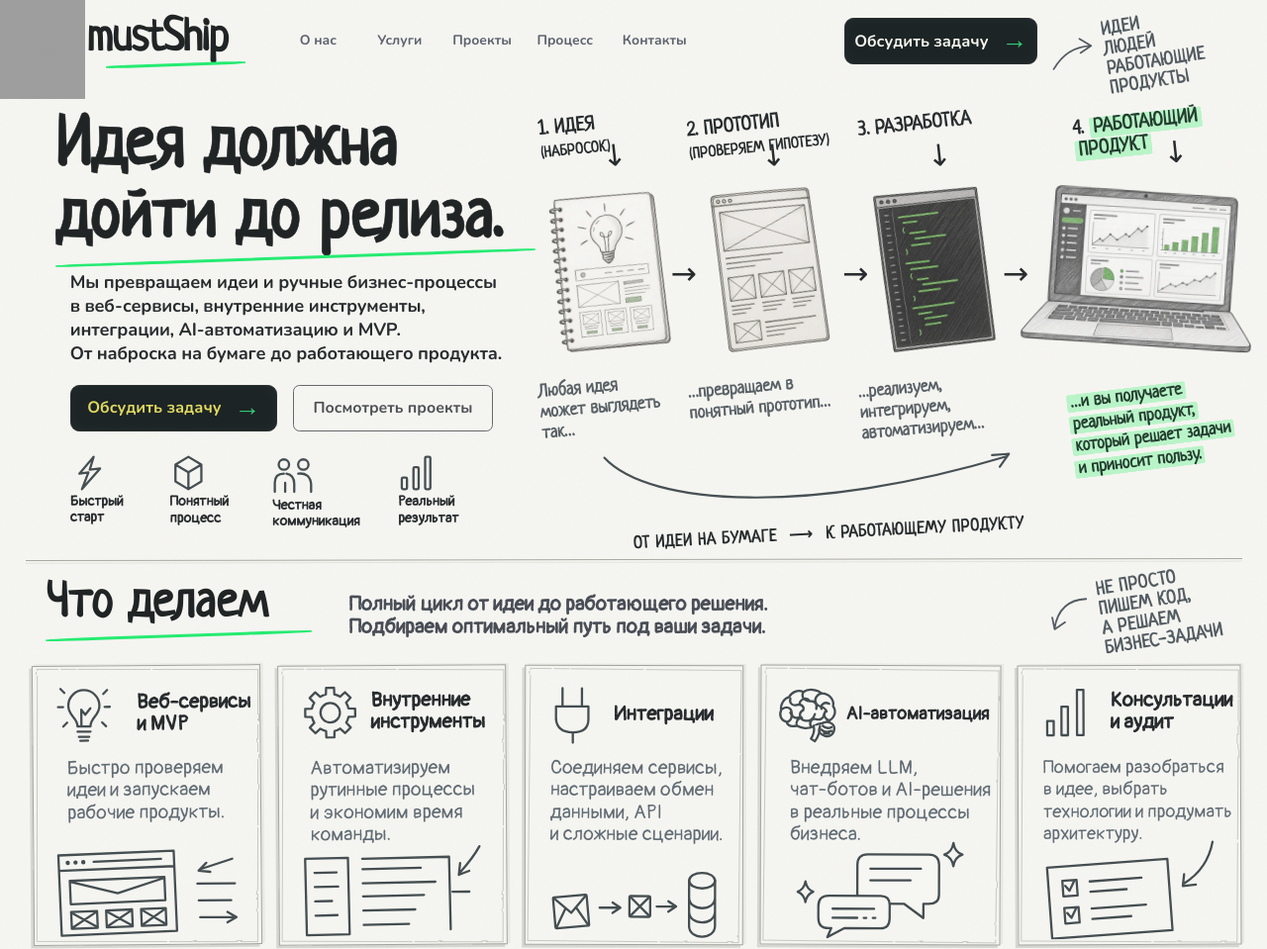
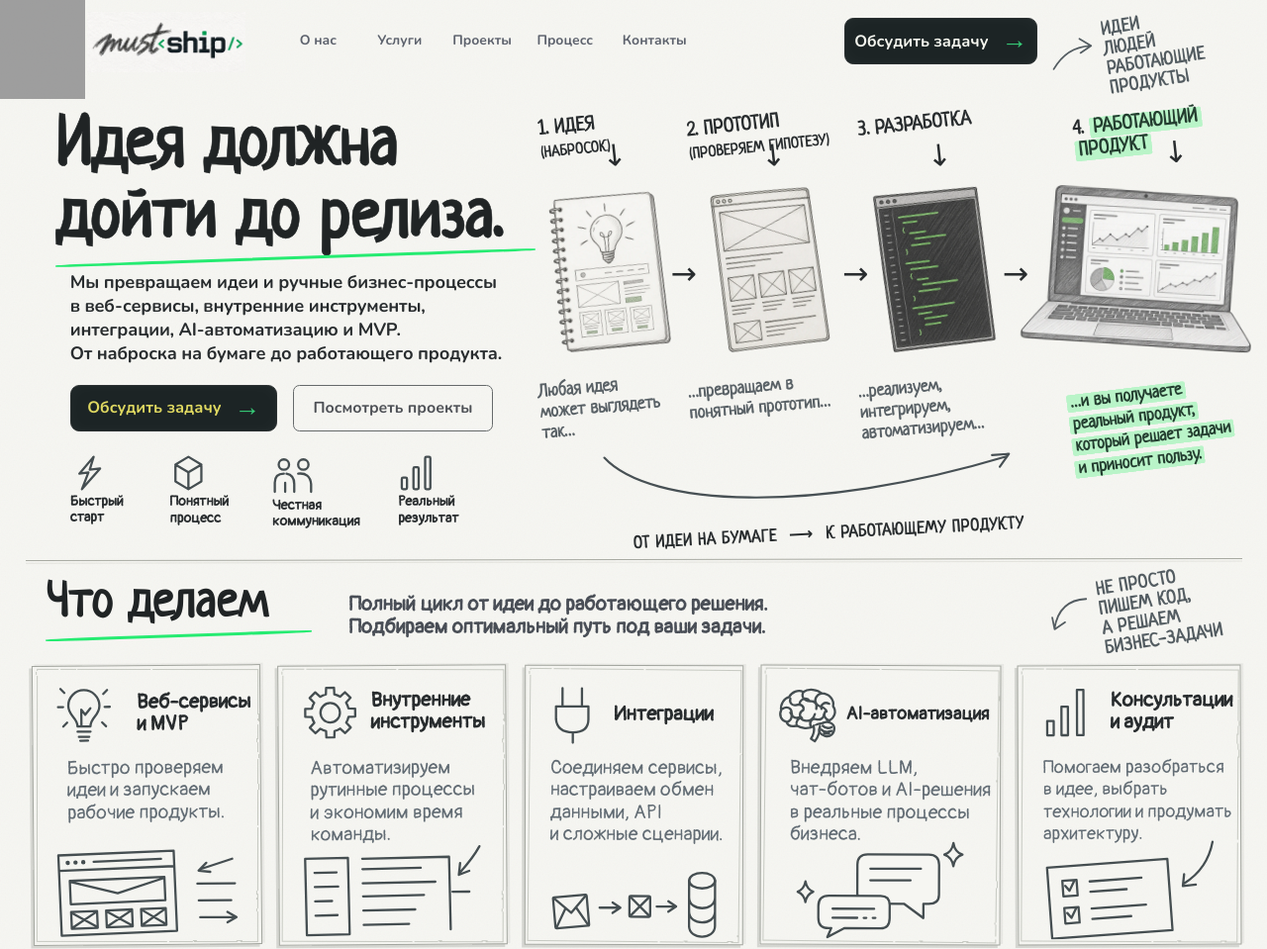
Before and after one commit to gushinets/mustship-site, a plain HTML site: page index.html in a window 1280 px wide. Shown: the top 959 px of the page at 99% size. Drawn offline with Linux system fonts and the light colour scheme; grey boxes are pictures that could not be loaded.

Commit message:
Use supplied mustShip logo image in the header

```diff
--- a/index.html
+++ b/index.html
@@ -16,7 +16,7 @@
   <div class="sheet" id="top">
     <header class="header">
       <span class="art paper-corner" aria-hidden="true" style="--x:0;--y:0;--w:66;--h:76"></span>
-      <a class="brand hand-title" href="#top" aria-label="mustShip — на главную">mustShip</a>
+      <a class="brand" href="#top" aria-label="mustShip — на главную"><img src="assets/logo.jpg" alt="mustShip" width="1280" height="640" decoding="async"></a>
       <nav aria-label="Основная навигация">
         <a href="#team">О нас</a><a href="#services">Услуги</a><a href="#projects">Проекты</a><a href="#process">Процесс</a><a href="#contact">Контакты</a>
       </nav>
--- a/styles.css
+++ b/styles.css
@@ -23,8 +23,8 @@ ul { padding: 0; list-style: none; }
 .header, .hero, .services, .projects, .team, .contact { position: relative; }
 .header { height: calc(76 * var(--u)); }
 .paper-corner { position: absolute; left: 0; top: 0; }
-.brand { position: absolute; left: calc(67 * var(--u)); top: calc(9 * var(--u)); width: calc(122 * var(--u)); height: calc(47 * var(--u)); font-size: calc(35 * var(--u)); line-height: calc(44 * var(--u)); letter-spacing: calc(-.6 * var(--u)); }
-.brand::after { left: 12%; bottom: calc(5 * var(--u)); }
+.brand { position: absolute; left: calc(67 * var(--u)); top: calc(9 * var(--u)); width: calc(122 * var(--u)); height: calc(47 * var(--u)); overflow: hidden; }
+.brand img { position: absolute; top: 50%; left: 50%; width: 183%; max-width: none; height: auto; transform: translate(-50%, -50%); mix-blend-mode: multiply; }
 .header nav { position: absolute; left: calc(231 * var(--u)); top: calc(24 * var(--u)); display: grid; grid-template-columns: calc(60 * var(--u)) calc(58 * var(--u)) calc(65 * var(--u)) calc(66 * var(--u)) auto; font-size: calc(10.5 * var(--u)); font-weight: 700; line-height: calc(16 * var(--u)); color: #5d626d; }
 .header nav a:hover { color: #07924b; }
 .button { display: inline-flex; align-items: center; justify-content: center; gap: calc(10 * var(--u)); min-height: calc(36 * var(--u)); padding: calc(8 * var(--u)) calc(15 * var(--u)); border: calc(1.5 * var(--u)) solid #2b3031; border-radius: calc(7 * var(--u)); background: #1c2425; color: #f4f5ee; font-size: calc(12.5 * var(--u)); font-weight: 700; line-height: 1; white-space: nowrap; box-shadow: inset 0 0 calc(12 * var(--u)) #ffffff08; transition: background-color .15s, border-color .15s; }
```
Also changed, not shown: assets/logo.jpg (added), 2 other files.
